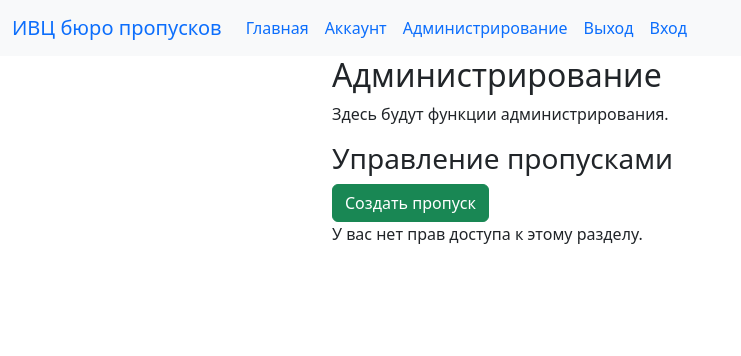
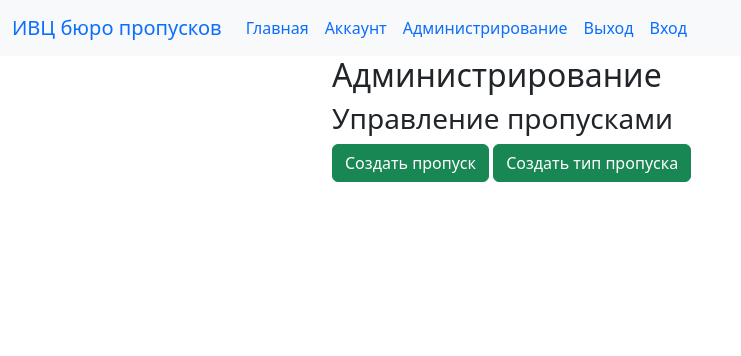
Before and after one commit to KirillBurtsev/rzd-kpp, a Flask app: page /admin in a window 1280 px wide. Shown: the top 356 px of the page, without its empty margins (0-741 px from the left). Run offline with Flask 3, Linux system fonts and the light colour scheme.

Commit message:
Added pass type

```diff
--- a/rzd_kpp/__init__.py
+++ b/rzd_kpp/__init__.py
@@ -3,6 +3,7 @@ from flask_sqlalchemy import SQLAlchemy
 from flask_bcrypt import Bcrypt
 # from flask_login import LoginManager
 app = Flask(__name__)
+
 
 app.config['SECRET_KEY']='someinstanse'
 app.config['SQLALCHEMY_DATABASE_URI']='postgresql://employee:12345678@localhost:5432/gate'
--- a/rzd_kpp/forms.py
+++ b/rzd_kpp/forms.py
@@ -25,3 +25,7 @@ class PassForm(FlaskForm):
     expire_date = DateField('Expire Date', validators=[DataRequired()])
     is_active = BooleanField('Is Active')
     submit = SubmitField('Создать пропуск')
+
+class PassTypeForm(FlaskForm):
+    name = StringField('Название типа пропуска', validators=[DataRequired(), Length(max=55)])
+    submit = SubmitField('Создать')
--- a/rzd_kpp/routes.py
+++ b/rzd_kpp/routes.py
@@ -1,7 +1,7 @@
 from rzd_kpp import app, db, bcrypt
 from flask import render_template, url_for, request, redirect, flash, abort, session
-from rzd_kpp.forms import LoginForm, RegisterForm, PassForm
-from rzd_kpp.models import User, UserDetails, Pass, PassType
+from rzd_kpp.forms import LoginForm, RegisterForm, PassForm, PassTypeForm
+from rzd_kpp.models import User, UserDetails, Pass, PassType, UserPass
 # from flask_login import logout_user, current_user, login_required
 from functools import wraps
 from datetime import datetime
@@ -84,8 +84,8 @@ def register():
                 print(f"Error in {field}: {error}")
     return render_template('register.html', title='Регистрация', form=form)
 
-@app.route('/create_pass', methods=['GET', 'POST'])
-def create_pass():
+@app.route('/admin/create-pass', methods=['GET', 'POST'])
+def admin_create_pass():
     form = PassForm()
     users = User.query.all()  # Fetch all users for the dropdown
     pass_types = PassType.query.all()  # Fetch all pass types for the dropdown
@@ -131,3 +131,21 @@ def create_pass():
         users=users,
         pass_types=pass_types
     )
+
+@app.route('/admin/create-type', methods=['GET', 'POST'])
+def admin_create_type():
+    form = PassTypeForm()  # Assume you have a WTForm for creating a PassType
+    if form.validate_on_submit():
+        new_pass_type = PassType(
+            Name=form.name.data
+        )
+        try:
+            db.session.add(new_pass_type)
+            db.session.commit()
+            flash('Новый тип пропуска успешно создан!', 'success')
+            return redirect(url_for('admin'))
+        except Exception as e:
+            db.session.rollback()
+            print(f"Error occurred: {e}")
+            flash('Ошибка при создании типа пропуска. Попробуйте снова.', 'danger')
+    return render_template('create_type.html', form=form)
--- a/rzd_kpp/templates/admin.html
+++ b/rzd_kpp/templates/admin.html
@@ -2,9 +2,8 @@
 
 {% block contentA %}
 <h2>Администрирование</h2>
-<p>Здесь будут функции администрирования.</p>
     <h3>Управление пропусками</h3>
-    <a href="{{ url_for('create_pass') }}" class="btn btn-success">Создать пропуск</a>
+    <a href="{{ url_for('admin_create_pass') }}" class="btn btn-success">Создать пропуск</a>
+    <a href="{{ url_for('admin_create_type') }}" class="btn btn-success">Создать тип пропуска</a>
 
-    <p>У вас нет прав доступа к этому разделу.</p>
 {% endblock contentA %}
--- a/rzd_kpp/templates/create_pass.html
+++ b/rzd_kpp/templates/create_pass.html
@@ -3,7 +3,7 @@
 {% block contentD %}
 <h2>Создание пропуска</h2>
 
-<form method="POST" action="{{ url_for('create_pass') }}">
+<form method="POST" action="{{ url_for('admin_create_pass') }}">
     {{ form.hidden_tag() }}
 
     <!-- Dropdown for selecting the user -->
--- a/rzd_kpp/templates/layout.html
+++ b/rzd_kpp/templates/layout.html
@@ -55,6 +55,8 @@
         {% endblock contentC %}
         {% block contentD %}
         {% endblock contentD %}
+        {% block contentE %}
+        {% endblock contentE %}
     </main>
     <script src="https://cdn.jsdelivr.net/npm/bootstrap@5.3.3/dist/js/bootstrap.bundle.min.js" integrity="sha384-YvpcrYf0tY3lHB60NNkmXc5s9fDVZLESaAA55NDzOxhy9GkcIdslK1eN7N6jIeHz" crossorigin="anonymous"></script>
     <script src="{{ url_for('static', filename='main.js') }}"></script>
```
Also changed, not shown: rzd_kpp/templates/create_type.html (added, +17 -0 lines).
